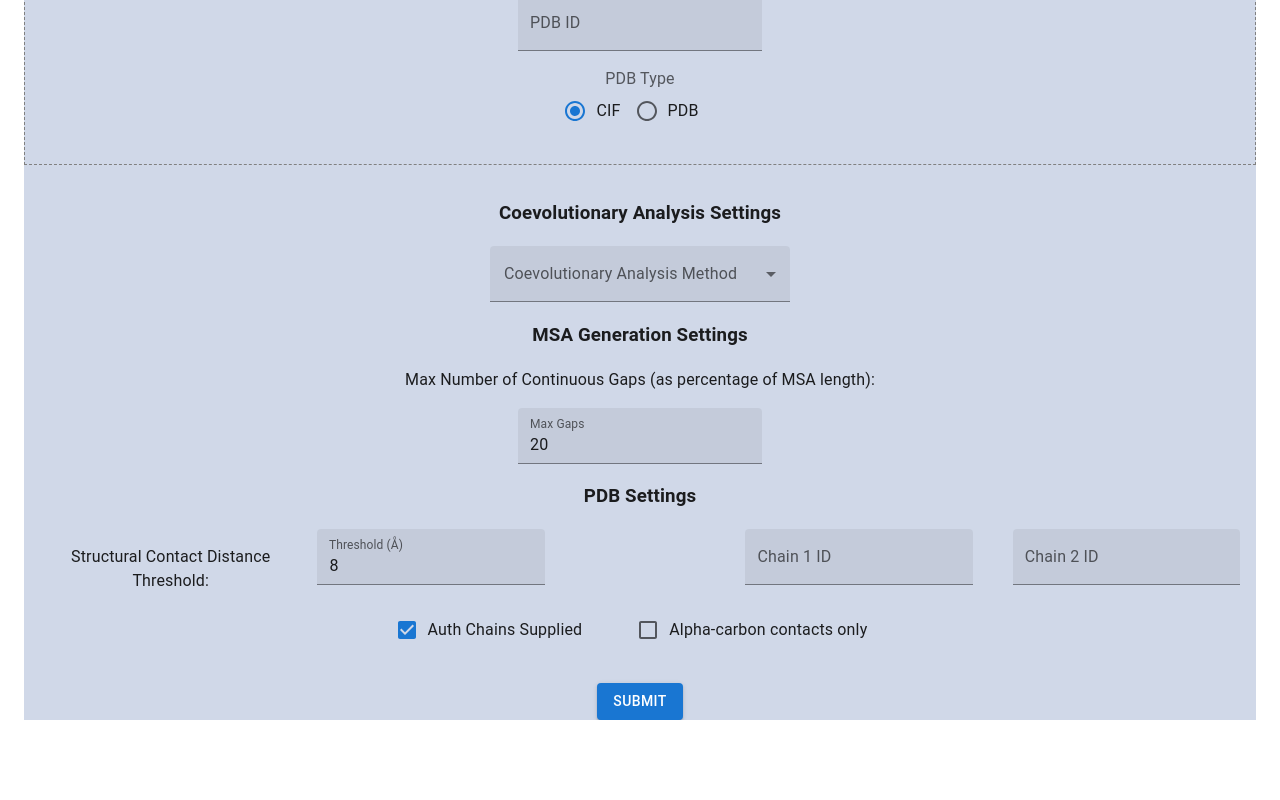
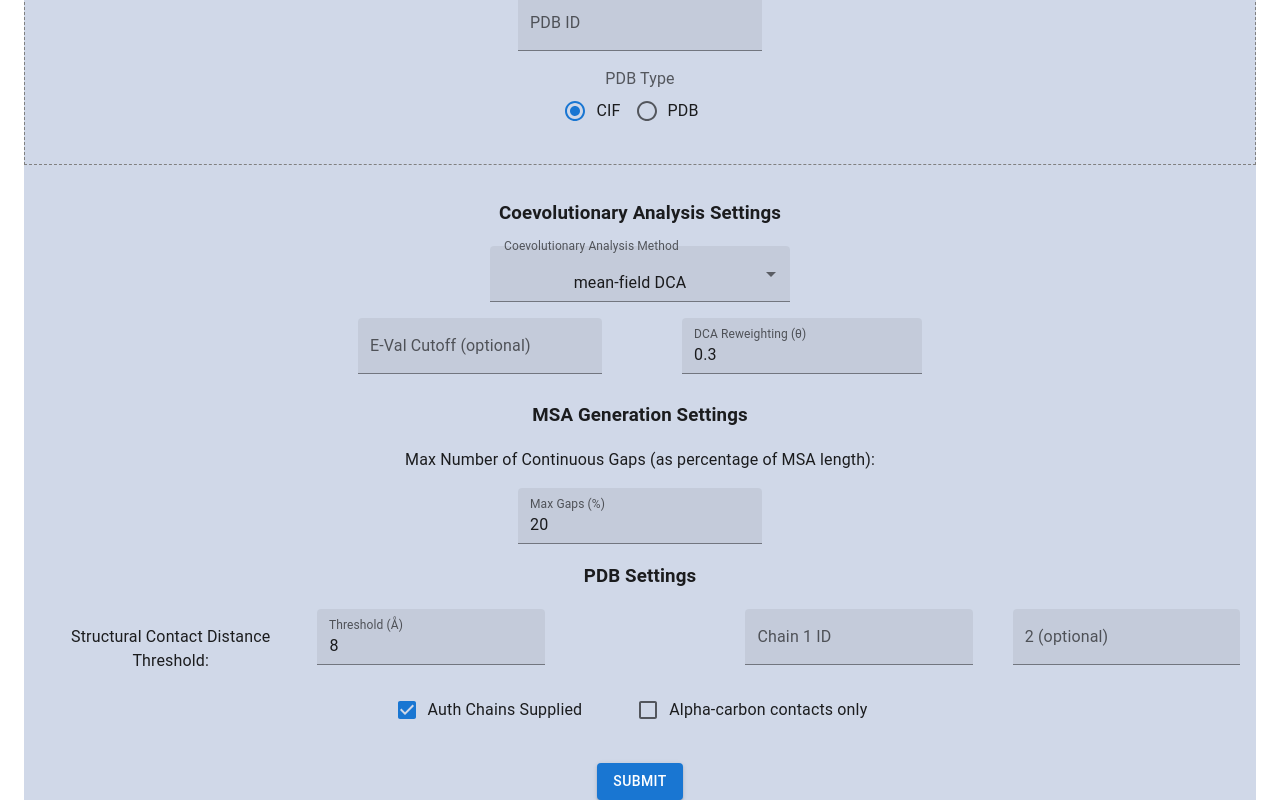
Before and after one commit to utdal/dcaServerFrontend, a React (Create React App) app: page /coevolving-pairs in a window 1280 px wide. Shown: the part 647-1447 px from the top of the page. Before the commit the page ends 1367 px from the top, so only its background shows below. Built offline with nearby package versions, Linux system fonts and the light colour scheme.

Commit message:
Minor UI updates and submit function

```diff
--- a/src/components/MFDCASettings.js
+++ b/src/components/MFDCASettings.js
@@ -6,7 +6,7 @@ const MFDCASettings = ({ ECutoff, handleECutoffChange, defaultTheta, theta, hand
   return (
     <Box sx={{ display: 'flex', flexDirection: 'row', justifyContent: 'center', alignItems: 'center', gap: 10 }}>
         <TextField
-          label="E-Value Cutoff"
+          label="E-Val Cutoff (optional)"
           margin="normal"
           variant='filled'
           value={ECutoff}
@@ -14,10 +14,10 @@ const MFDCASettings = ({ ECutoff, handleECutoffChange, defaultTheta, theta, hand
         </TextField>
         <Box sx={{ width: "20%" }}>
             <TextField
-                label="Theta / DCA Reweighting Parameter"
+                label="DCA Reweighting (θ)"
                 variant='filled'
                 margin="normal"
-                aria-label="Theta / DCA Reweighting Parameter"
+                aria-label="DCA Reweighting (θ)"
                 value={theta}
                 onChange={handleThetaChange}
 
--- a/src/components/PDBSettings.js
+++ b/src/components/PDBSettings.js
@@ -29,7 +29,7 @@ const PDBSettings = ({ distThresh, handleDistThreshChange, caOnly, handleCaOnlyC
               onChange={handleChain1Change}
             />
             <TextField
-              label="Chain 2 ID"
+              label="2 (optional)"
               variant='filled'
               name="chainId"
               value={chain2}
--- a/src/pages/CoevolvingPairs.js
+++ b/src/pages/CoevolvingPairs.js
@@ -21,7 +21,7 @@ import PDBSettings from '../components/PDBSettings';
 
 
 const CoevolvingPairs = () => {
-  const defaultTheta = 0.3
+  const defaultTheta = '0.3'; //Cast to numbers ar submit
   const [selectedFileTypes, setSelectedFileTypes] = useState({ MSA: false, Seed: true }); // Use object to track file types
   const [selectedPDBTypes, setSelectedPDBTypes] = useState({ PDB: false, CIF: true });
   const [inputMSA, setInputMSA] = useState('');
@@ -35,7 +35,7 @@ const CoevolvingPairs = () => {
   const [distThresh, setDistThresh] = useState('8')
   const [caOnly, setCaOnly] = useState(false)
   const [theta, setTheta] = useState(defaultTheta);
-  const [analysisMethod, setAnalysisMethod] = useState('');
+  const [analysisMethod, setAnalysisMethod] = useState('mfDCA');
 
   const handleFileTypeChange = (type) => {
     setSelectedFileTypes((prev) => ({
@@ -114,19 +114,21 @@ const CoevolvingPairs = () => {
     // console.log("E: " + ECutoff)
     // console.log("Max Gaps: " + maxContGaps)
 
-    console.log(chain1);
-    console.log(chain2);
-    console.log(isAuth);
+    // console.log(chain1);
+    // console.log(chain2);
+    // console.log(isAuth);
     // Reset fields or provide feedback as needed
     //const msaTask = await generateMsa(inputValue);
     //const dcaTask = await computeDca(msaTask.id);
+
+    //No error checking yet...
 
     let msaId = null;
     if (selectedFileTypes.Seed) {
       const msaTask = await generateMsa({
         seed: inputMSA,
-        ECutoff: ECutoff || undefined,
-        maxGaps: maxContGaps || undefined
+        ECutoff: Number(ECutoff) || undefined,
+        maxGaps: Number(maxContGaps) || undefined
       });
       msaId = msaTask.id;
     } else {
@@ -136,20 +138,22 @@ const CoevolvingPairs = () => {
 
     const dcaTask = await computeDca({
       msaId: msaId,
-      theta: theta
+      theta: Number(theta)
     });
 
     const residuesTask = await mapResidues({
       dcaId: dcaTask.id,
       pdbId: inputPDBID,
-      chain1: 'A', //Need to figure out what to do for this
-      chain2: 'A'
+      chain1: chain1,
+      chain2: chain2 || chain1,
+      authChainIdSupplied: isAuth
     });
 
     const contactsTask = await generateContacts({
       pdbId: inputPDBID,
       caOnly: caOnly,
-      distThresh: distThresh
+      distThresh: Number(distThresh),
+      isCIF: selectedPDBTypes.CIF
     });
 
     const url = '/coevolving-pairs-results/?structure_contacts=' + contactsTask.id + '&mapped_di=' + residuesTask.id;
@@ -204,7 +208,7 @@ const CoevolvingPairs = () => {
                 <h3> MSA Generation Settings </h3>
                 <p>Max Number of Continuous Gaps (as percentage of MSA length):</p>
                 <TextField
-                  label="Max Gaps"
+                  label="Max Gaps (%)"
                   variant='filled'
                   value={maxContGaps}
                   onChange={handleMaxContGapsChange}>
```
